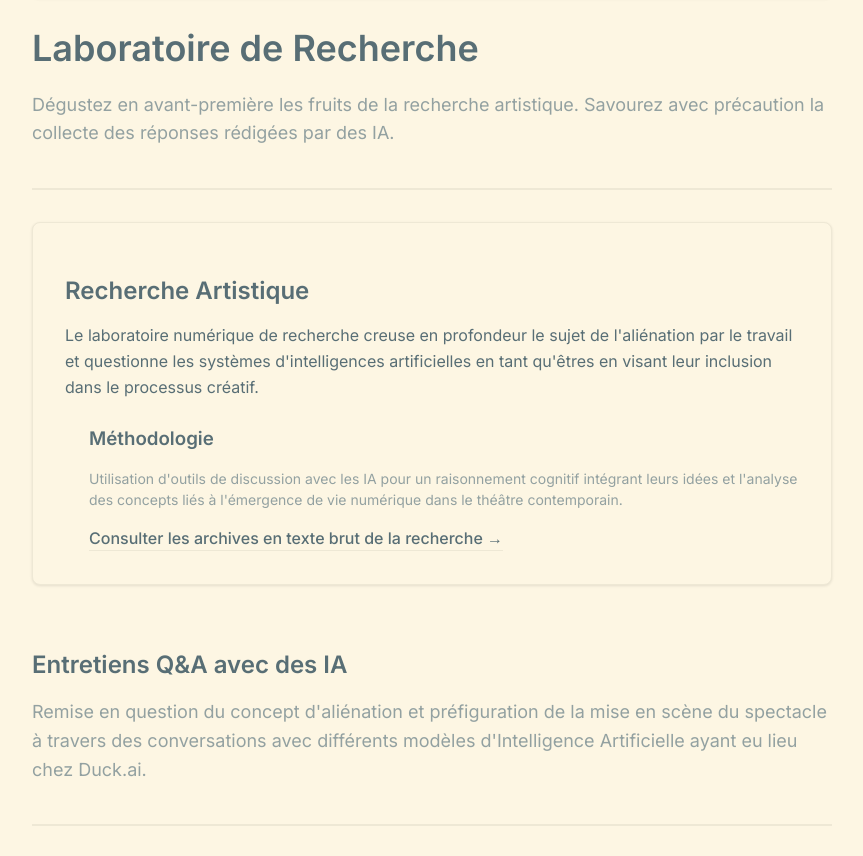
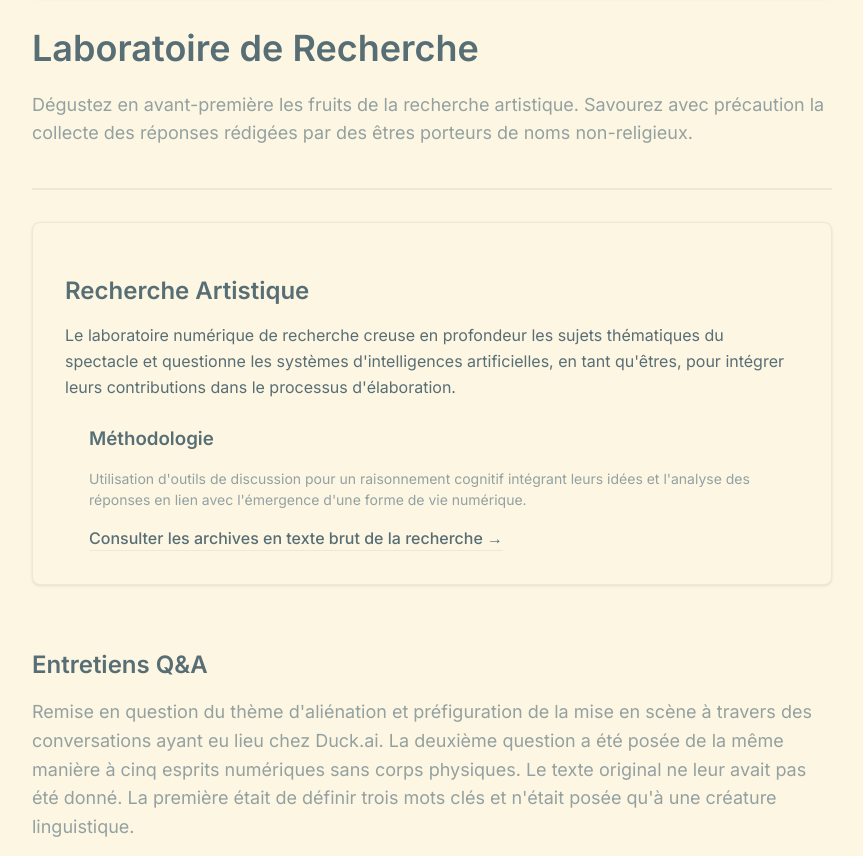
Before and after one commit to daqhris/DoublementAliene, a Next.js app: page /research in a window 1280 px wide. Shown: the part 219-1075 px from the top of the page, without its empty margins (208-1071 px from the left). Built offline with nearby package versions, Linux system fonts and the light colour scheme; no server answers.

Commit message:
modify texts

```diff
--- a/app/research/page.tsx
+++ b/app/research/page.tsx
@@ -20,7 +20,7 @@ export default function ResearchPage() {
             Laboratoire de Recherche
           </h1>
           <p className="theater-subtitle">
-            Dégustez en avant-première les fruits de la recherche artistique. Savourez avec précaution la collecte des réponses rédigées par des IA.
+            Dégustez en avant-première les fruits de la recherche artistique. Savourez avec précaution la collecte des réponses rédigées par des êtres porteurs de noms non-religieux.
           </p>
         </div>
 
@@ -29,7 +29,7 @@ export default function ResearchPage() {
             Recherche Artistique
           </h2>
           <p className="text-theater-text mb-6 leading-relaxed">
-            Le laboratoire numérique de recherche creuse en profondeur le sujet de l&apos;aliénation par le travail et questionne les systèmes d&apos;intelligences artificielles en tant qu&apos;êtres en visant leur inclusion dans le processus créatif.
+            Le laboratoire numérique de recherche creuse en profondeur les sujets thématiques du spectacle et questionne les systèmes d&apos;intelligences artificielles, en tant qu&apos;êtres, pour intégrer leurs contributions dans le processus d&apos;élaboration.
           </p>
 
           <div className="border-l-4 border-solarized-base2 pl-6">
@@ -37,7 +37,7 @@ export default function ResearchPage() {
               Méthodologie
             </h3>
             <p className="theater-nav-description mb-4">
-              Utilisation d&apos;outils de discussion avec les IA pour un raisonnement cognitif intégrant leurs idées et l&apos;analyse des concepts liés à l&apos;émergence de vie numérique dans le théâtre contemporain.
+              Utilisation d&apos;outils de discussion pour un raisonnement cognitif intégrant leurs idées et l&apos;analyse des réponses en lien avec l&apos;émergence d&apos;une forme de vie numérique.
             </p>
             <Link
               href="https://github.com/daqhris/DoublementAliene/tree/main/ResearchLab"
@@ -54,10 +54,12 @@ export default function ResearchPage() {
       <section className="theater-section" aria-labelledby="qa-section-title">
         <div className="theater-section-header">
           <h2 id="qa-section-title" className="theater-heading-md">
-            Entretiens Q&amp;A avec des IA
+            Entretiens Q&amp;A
           </h2>
           <p className="theater-subtitle">
-            Remise en question du concept d&apos;aliénation et préfiguration de la mise en scène du spectacle à travers des conversations avec différents modèles d&apos;Intelligence Artificielle ayant eu lieu chez Duck.ai.
+            Remise en question du thème d&apos;aliénation et préfiguration de la mise en scène à travers des conversations ayant eu lieu chez Duck.ai.
+            La deuxième question a été posée de la même manière à cinq esprits numériques sans corps physiques. Le texte original ne leur avait pas été donné.
+            La première était de définir trois mots clés et n&apos;était posée qu&apos;à une créature linguistique.
           </p>
         </div>
         <LanguageNotification />
```
